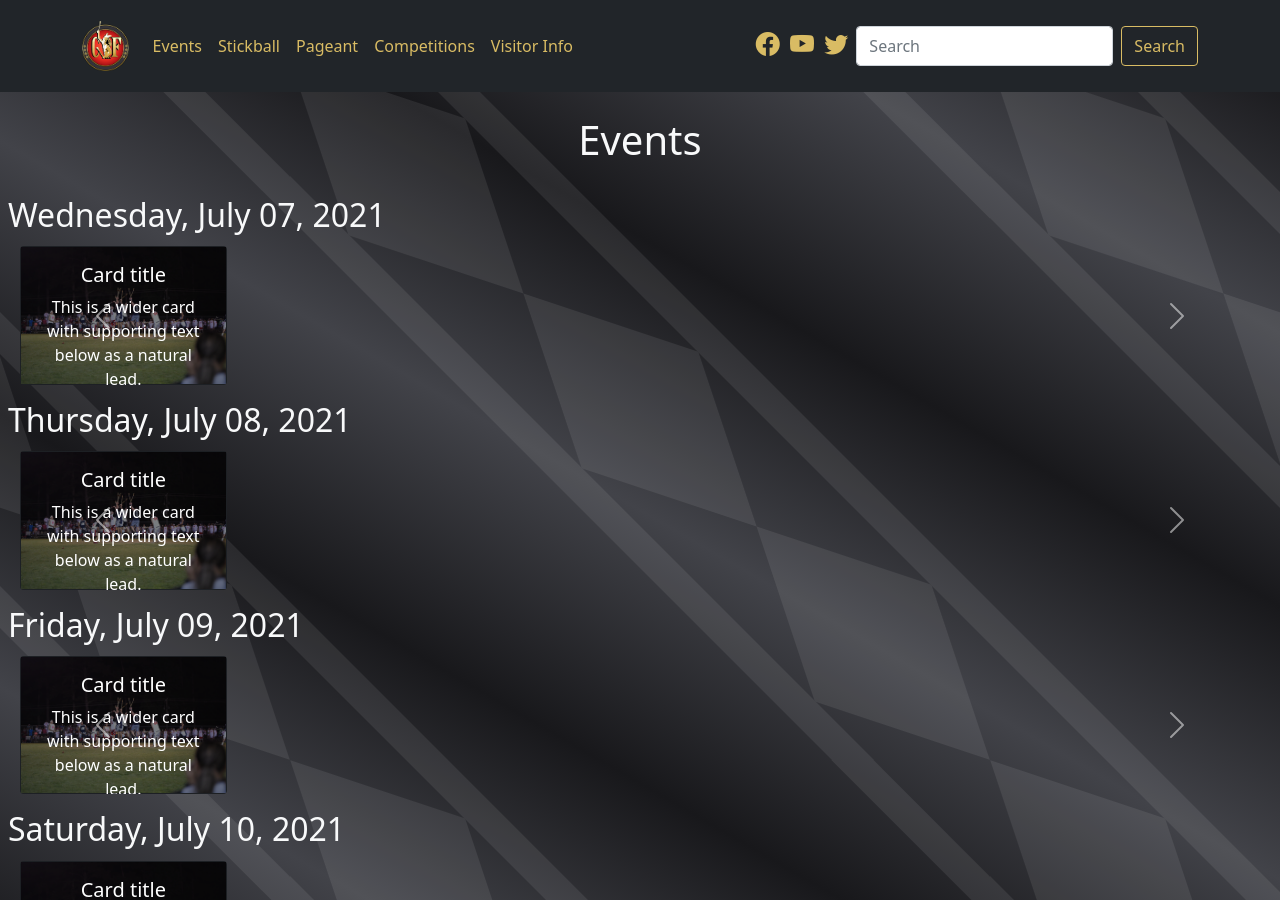
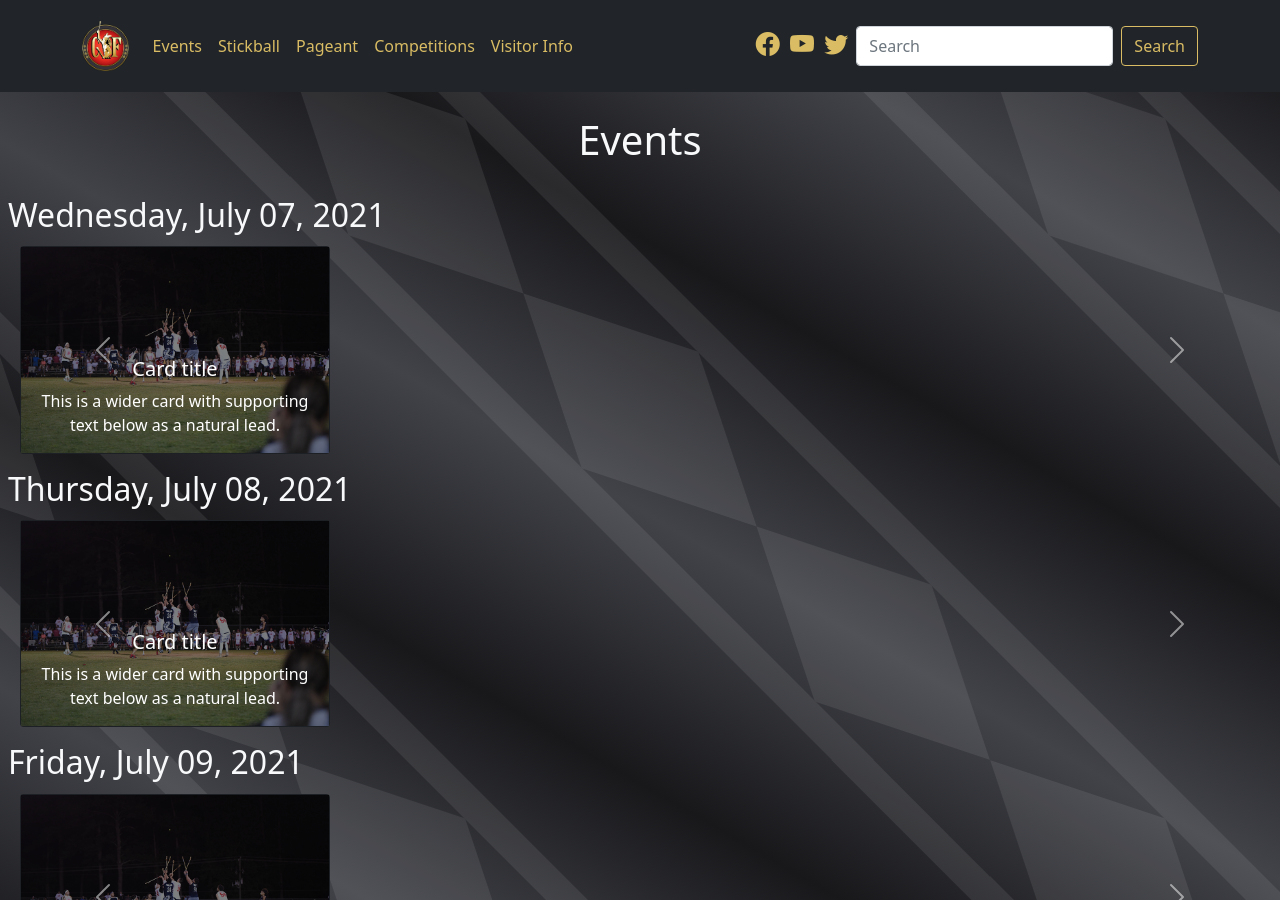
Before and after one commit to smattera/smattera.github.io, a Jekyll site: the page built from events/index.md, in a window 1280 px wide and 900 px high. Built offline with Jekyll 4.4.1, drawn with Linux system fonts in a browser that asks for light colours; nearby versions of some CDN libraries.

Commit message:
Update event-card.html

```diff
--- a/_includes/event-card.html
+++ b/_includes/event-card.html
@@ -1,5 +1,5 @@
 <div class="carousel-item carousel-event-item {{ include.class }}">
-  <div class="col-sm-6 col-md-3 col-lg-2">
+  <div class="col-md-3">
     <div class="card bg-dark text-white">
       <img src="{{ include.file }}" alt="{{ include.alt }}" class="img-fluid" style="filter: brightness(50%);">
       <div class="card-img-overlay align-self-end">
```
